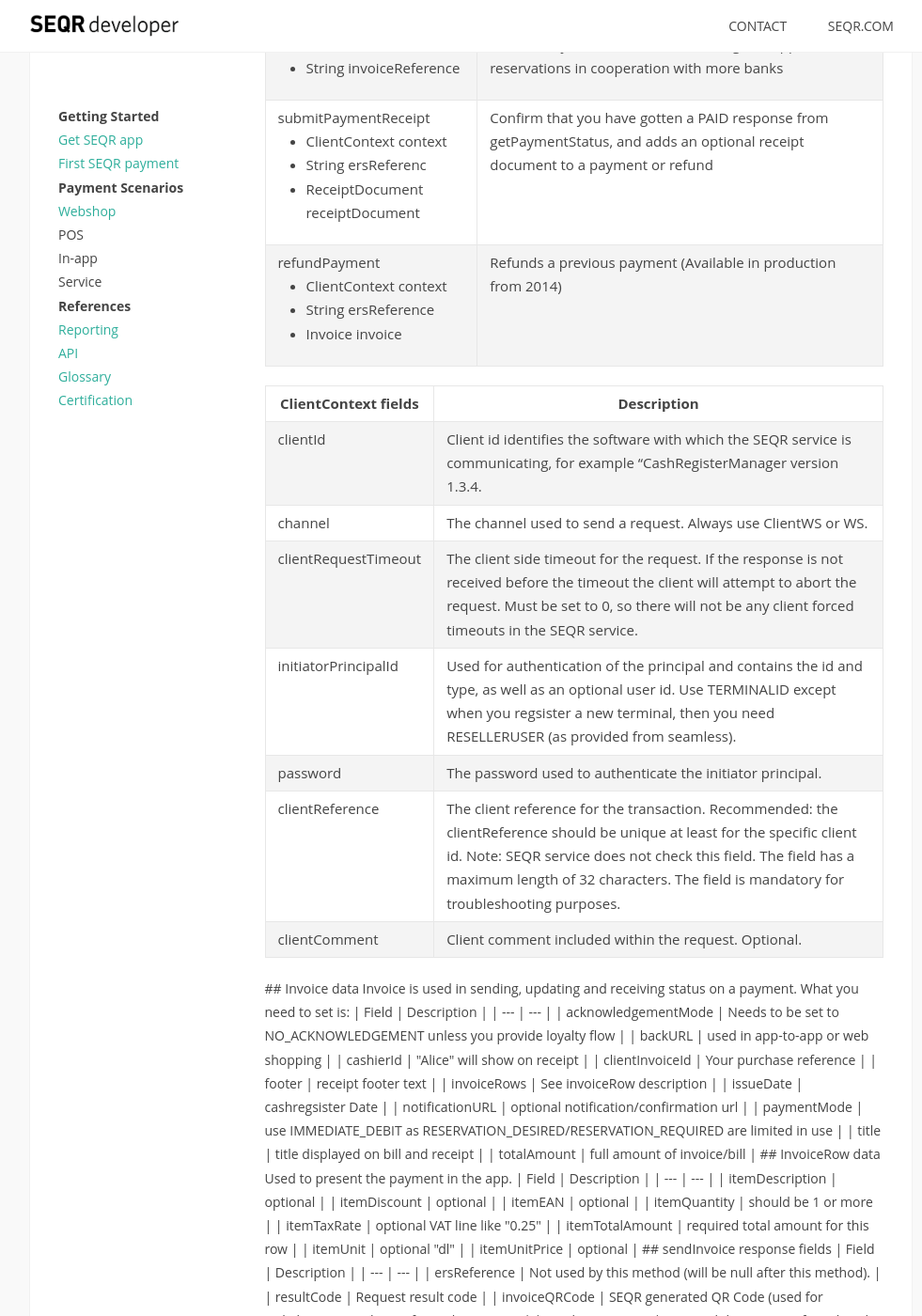
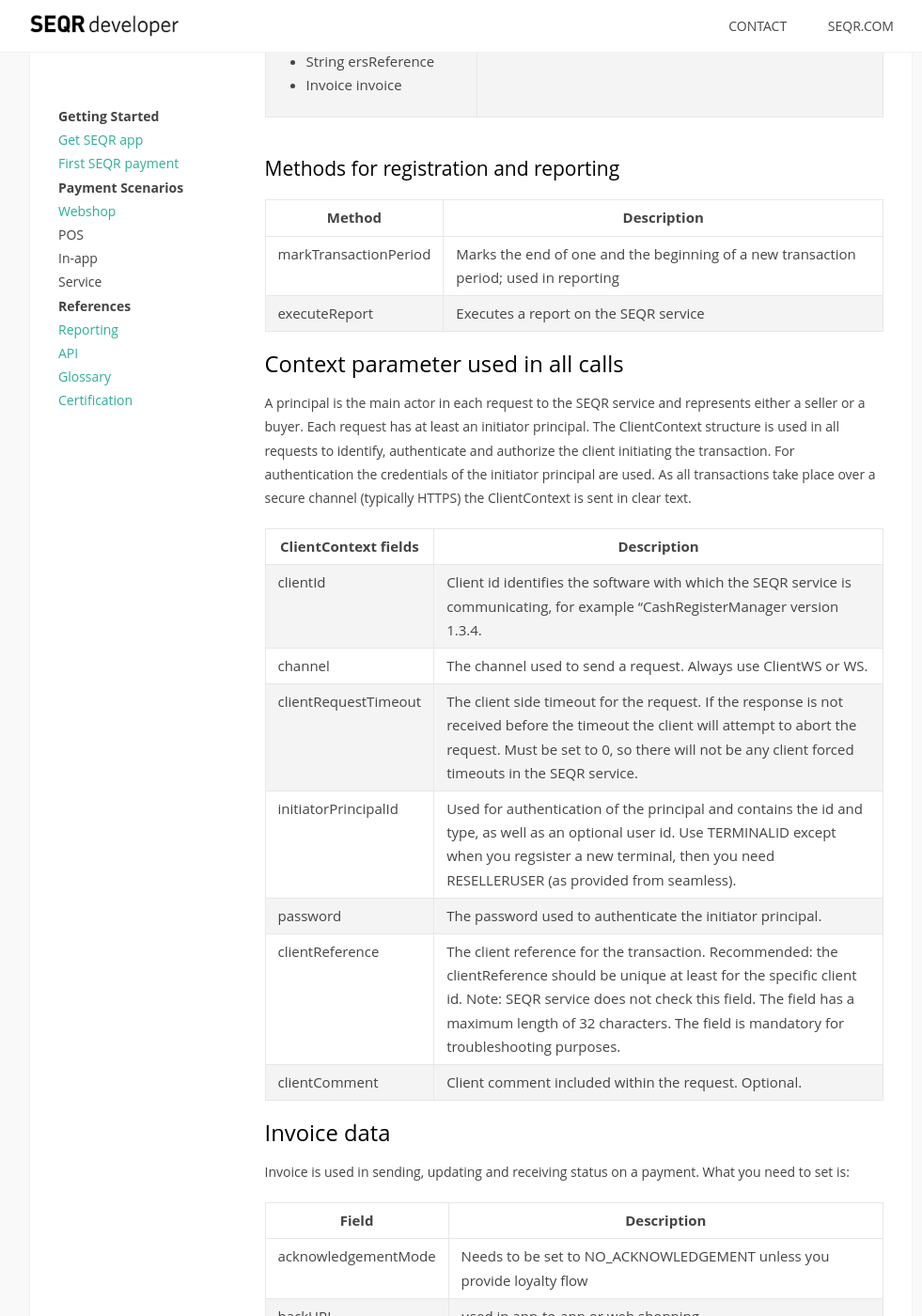
Before and after one commit to SeamlessDistribution/SeamlessDistribution.github.io, a Jekyll site: the page built from merchant/reference/api.md, in a window 1280 px wide and 1400 px high, scrolled down 1132 px. Shown: the whole window at 94% size, without its empty margins (139-1120 px from the left). Built offline with Jekyll 4.4.1, drawn with Linux system fonts in a browser that asks for light colours; some of the changed text lies outside the part shown.

Commit message:
- fixed the tables in API

```diff
--- a/merchant/reference/api.md
+++ b/merchant/reference/api.md
@@ -15,82 +15,113 @@
 ### Payment
 
 <table>
-<tr><th>Method</th><th>Description</th></tr>
-<tr><td>sendInvoice
-       <ul>
-        <li>ClientContext context</li>
-        <li>Invoice invoice</li>
-        <li>List<CustomerToken> tokens</li>
-       </ul>
-    </td>
-    <td>Sends an invoice to the SEQR service. Tokens are optional and only for loyalty.
-    </td></tr>
-<tr><td>updateInvoice
-       <ul>
-        <li>ClientContext context</li>
-        <li>Invoice invoice</li>
-        <li>List<CustomerToken> tokens</li>
-       </ul>
-    </td>
-    <td>Updates an already sent invoice with new set of invoice rows and amount; used support loyalty
-    </td></tr>
-<tr><td>getPaymentStatus
-        <ul>
-        <li>ClientContext context</li>
-        <li>String invoiceReference</li>
-        <li>int invoiceVersion</li>
-        </ul>
-     </td>
-     <td>Obtains status of a previously submitted invoice
-     </td></tr>
-<tr><td>cancelInvoice
-      <ul>
-        <li>ClientContext context</li>
-        <li>String invoiceReference</li>
-      </ul>
-    </td>
-    <td>Cancels an unpaid invoice
-    </td></tr>
-<tr><td>commitReservation
-        <ul>
-          <li>ClientContext context</li>
-          <li>String invoiceReference</li>
-        </ul>
-    </td>
-    <td>Commits a payment, if a payment reservation successfully executed.
-        We are working on support for reservations in cooperation with more banks
-    </td></tr>
-<tr><td>submitPaymentReceipt
-        <ul>
-         <li>ClientContext context</li>
-         <li>String ersReferenc</li>
-         <li>ReceiptDocument receiptDocument</li>
-        </ul>
-    </td>
-    <td>Confirm that you have gotten a PAID response from getPaymentStatus, and adds an optional
-        receipt document to a payment or refund
-    </td></tr>
-<tr><td>refundPayment
-        <ul>
-         <li>ClientContext context</li>
-         <li>String ersReference</li>
-         <li>Invoice invoice</li>
-        </ul>
-    </td>
-    <td>Refunds a previous payment (Available in production from 2014)
-    </td></tr>
+   <tbody>
+      <tr>
+         <th>Method</th>
+         <th>Description</th>
+      </tr>
+      <tr>
+         <td>
+            sendInvoice
+            <ul>
+               <li>ClientContext context</li>
+               <li>Invoice invoice</li>
+               <li>
+                  List
+                  <customertoken> tokens</customertoken>
+               </li>
+            </ul>
+         </td>
+         <td>Sends an invoice to the SEQR service. Tokens are optional and only for loyalty.
+         </td>
+      </tr>
+      <tr>
+         <td>
+            updateInvoice
+            <ul>
+               <li>ClientContext context</li>
+               <li>Invoice invoice</li>
+               <li>
+                  List
+                  <customertoken> tokens</customertoken>
+               </li>
+            </ul>
+         </td>
+         <td>Updates an already sent invoice with new set of invoice rows and amount; used support loyalty
+         </td>
+      </tr>
+      <tr>
+         <td>
+            getPaymentStatus
+            <ul>
+               <li>ClientContext context</li>
+               <li>String invoiceReference</li>
+               <li>int invoiceVersion</li>
+            </ul>
+         </td>
+         <td>Obtains status of a previously submitted invoice
+         </td>
+      </tr>
+      <tr>
+         <td>
+            cancelInvoice
+            <ul>
+               <li>ClientContext context</li>
+               <li>String invoiceReference</li>
+            </ul>
+         </td>
+         <td>Cancels an unpaid invoice
+         </td>
+      </tr>
+      <tr>
+         <td>
+            commitReservation
+            <ul>
+               <li>ClientContext context</li>
+               <li>String invoiceReference</li>
+            </ul>
+         </td>
+         <td>Commits a payment, if a payment reservation successfully executed.
+            We are working on support for reservations in cooperation with more banks
+         </td>
+      </tr>
+      <tr>
+         <td>
+            submitPaymentReceipt
+            <ul>
+               <li>ClientContext context</li>
+               <li>String ersReferenc</li>
+               <li>ReceiptDocument receiptDocument</li>
+            </ul>
+         </td>
+         <td>Confirm that you have gotten a PAID response from getPaymentStatus, and adds an optional
+            receipt document to a payment or refund
+         </td>
+      </tr>
+      <tr>
+         <td>
+            refundPayment
+            <ul>
+               <li>ClientContext context</li>
+               <li>String ersReference</li>
+               <li>Invoice invoice</li>
+            </ul>
+         </td>
+         <td>Refunds a previous payment (Available in production from 2014)
+         </td>
+      </tr>
+   </tbody>
 </table>
-
 
 
 ### Methods for registration and reporting
 
-
-
-| Method | Description |
-| --- | --- |
+|--- | --- |
+|  Method | Description |
+|--- | --- |
 | markTransactionPeriod | Marks the end of one and the beginning of a new transaction period; used in reporting |
 | executeReport | Executes a report on the SEQR service |
+| --- | --- |
 
 
 
```
Also changed, not shown: _includes/payment.py (+4 -4 lines).
